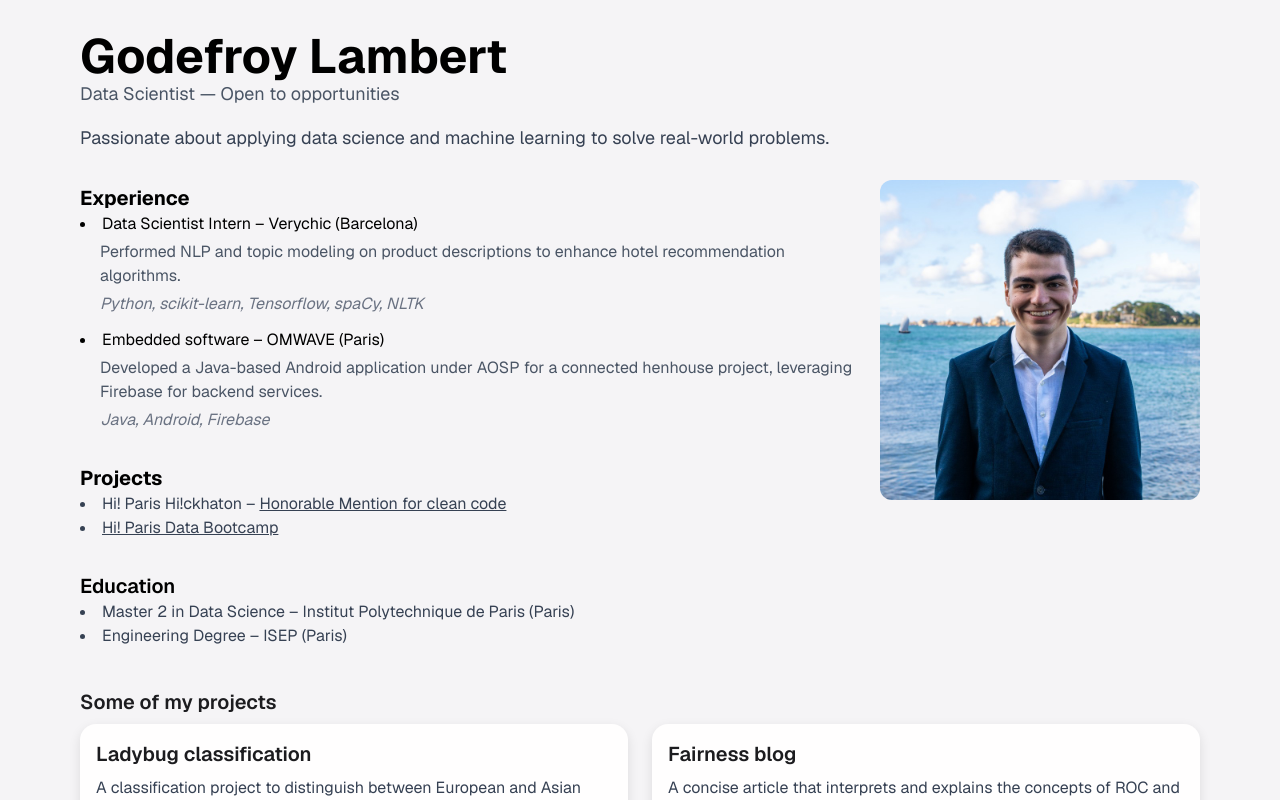
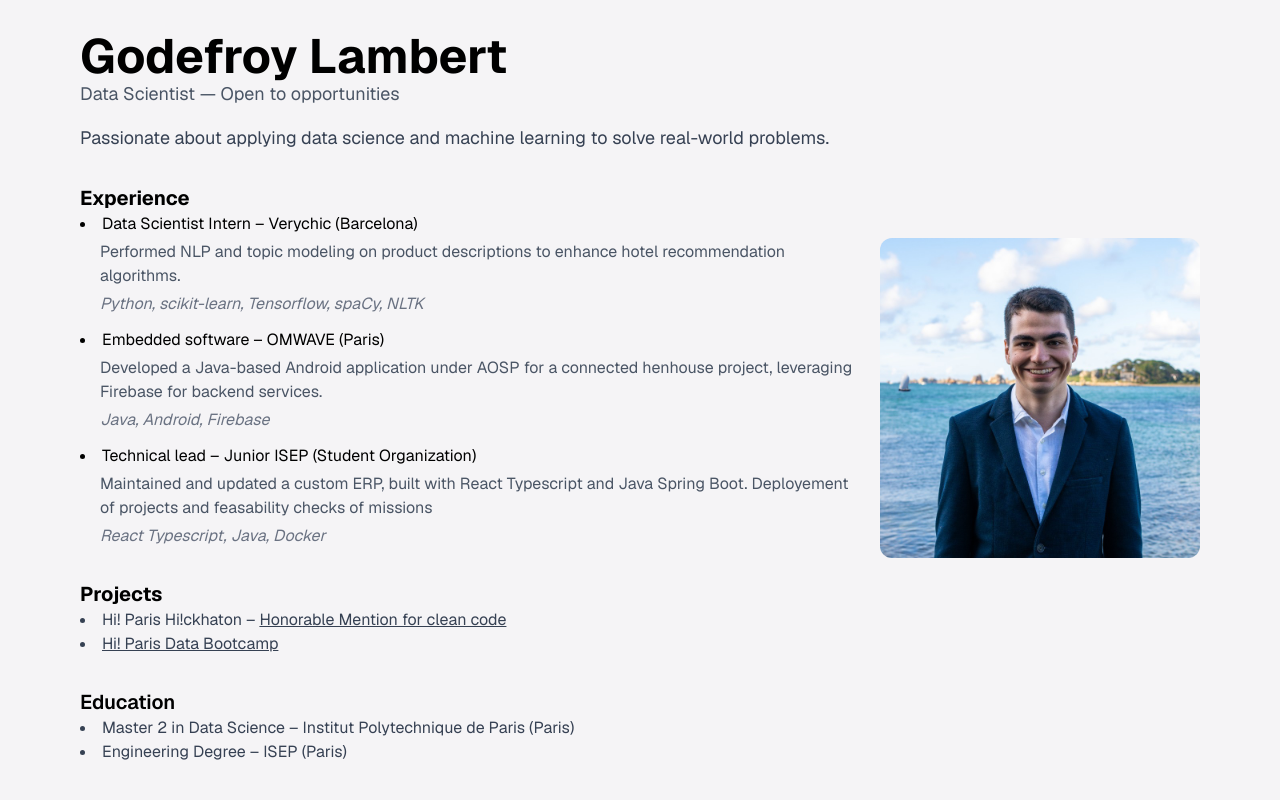
Before and after one commit to godefroylmb/Portfolio, a Next.js app: page / in a window 1280 px wide. Shown: the top 800 px of the page. Built offline with nearby package versions, Linux system fonts and the light colour scheme.

Commit message:
Added Junior ISEP experience

```diff
--- a/src/pages/components/profile.tsx
+++ b/src/pages/components/profile.tsx
@@ -36,6 +36,17 @@ export default function Profile() {
                   </p>
                   <p className="text-base text-gray-500 mt-1 italic">
                     Java, Android, Firebase
+                  </p>
+                </div>
+              </li>
+              <li>
+                <span className="text-base">Technical lead – Junior ISEP (Student Organization)</span>
+                <div className="ml-5">
+                  <p className="text-base text-gray-600 mt-1">
+                    Maintained and updated a custom ERP, built with React Typescript and Java Spring Boot. Deployement of projects and feasability checks of missions
+                  </p>
+                  <p className="text-base text-gray-500 mt-1 italic">
+                    React Typescript, Java, Docker
                   </p>
                 </div>
               </li>
```
